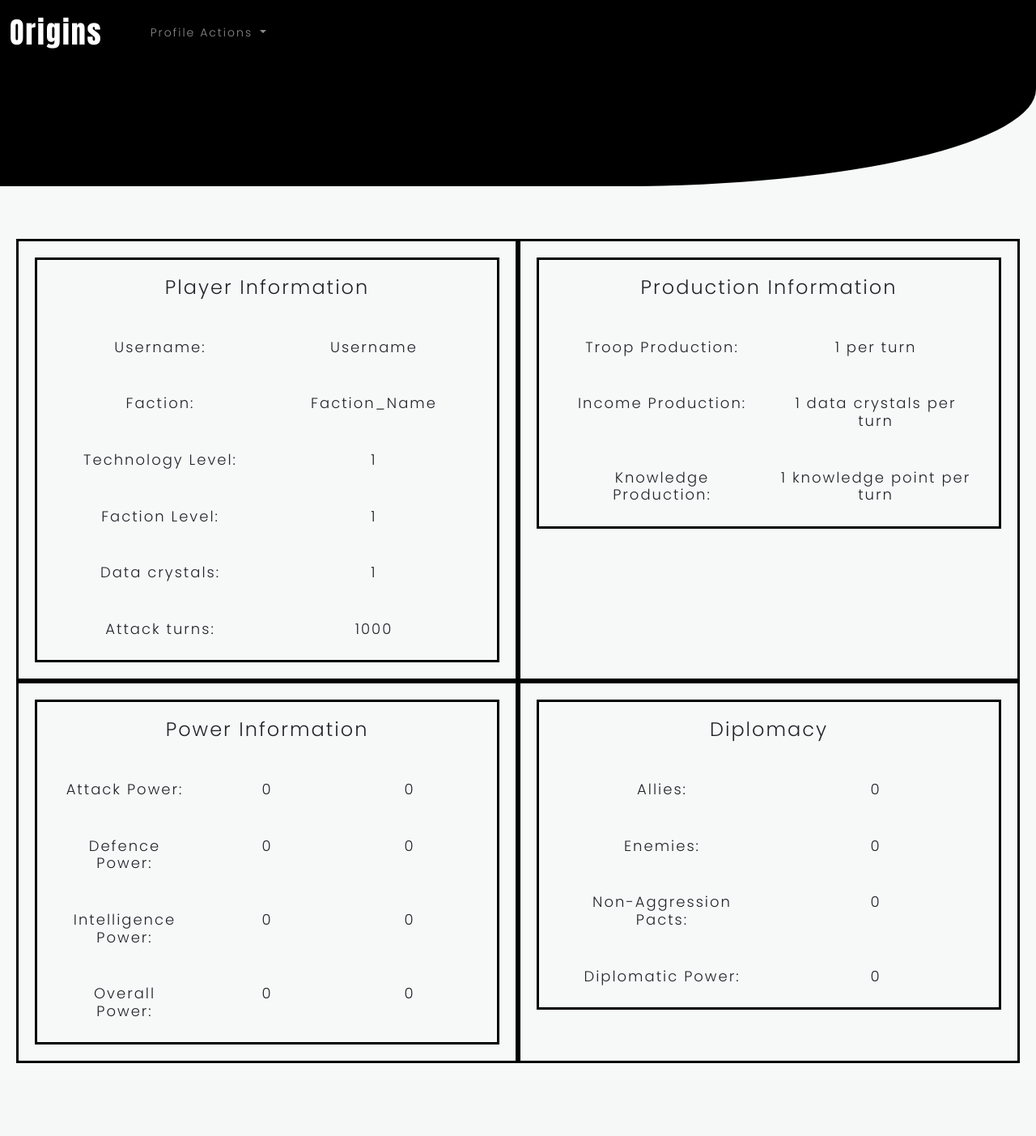
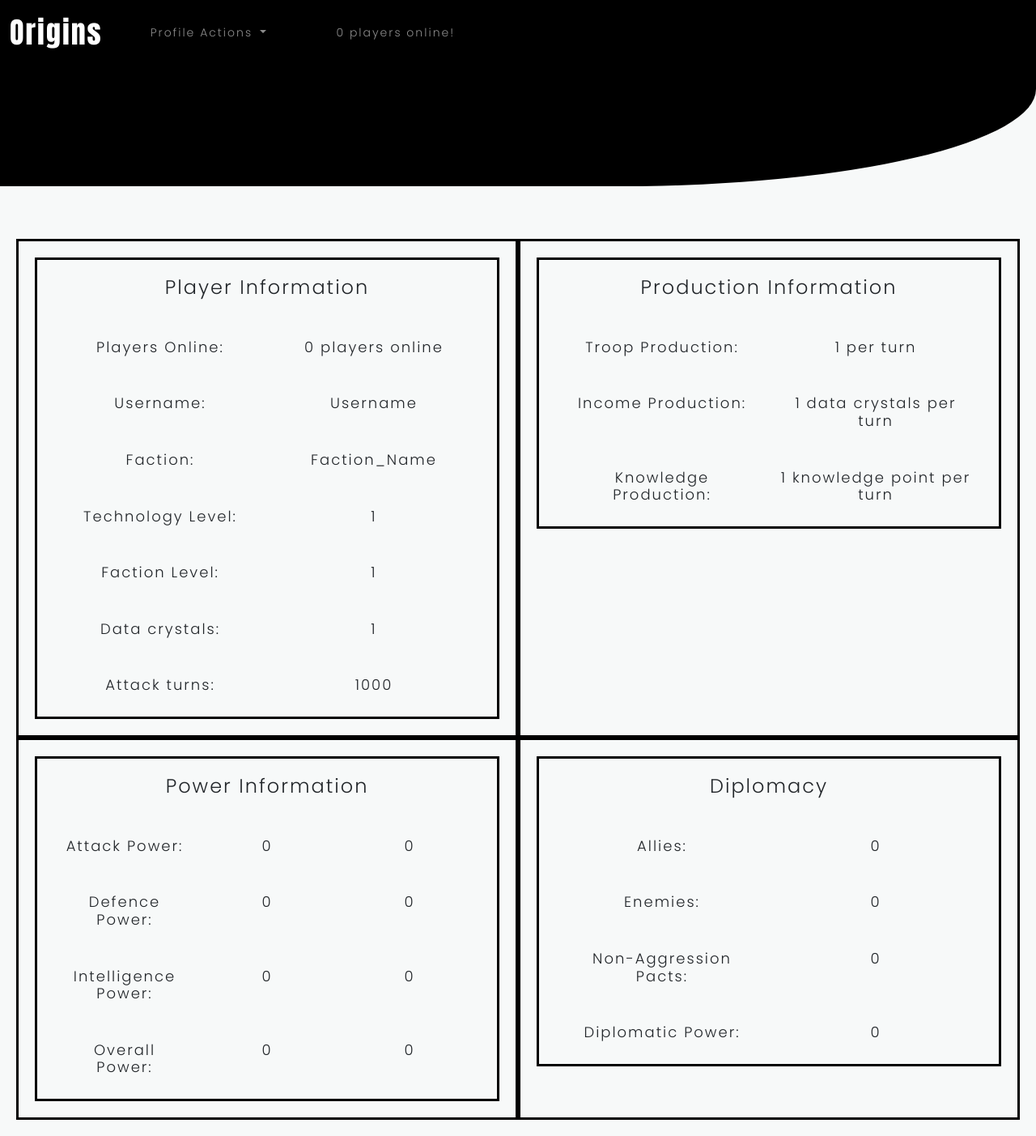
Before and after one commit to Dan-Matthews-23/origin, a Django app: page /home/ in a window 1280 px wide. Shown: the whole page at 81% size. Before the commit the page ends 1313 px from the top, so only its background shows below. Run offline with Django 5.2, Linux system fonts and the light colour scheme; some libraries are stand-ins or nearby versions.

Commit message:
UPDATED overview, nav bar to include active players count

```diff
--- a/home/templates/home/overview.html
+++ b/home/templates/home/overview.html
@@ -15,6 +15,18 @@
                         <h1 class="title-table-header">Player Information</h1>
                     </div>
                 </div>
+
+                <div class="row lg-padding">
+                    <div class="col">
+                        <h3 class="title-table-header">Players Online:</h3>
+                    </div>
+                    <div class="col">
+                        <h3 class="standard-table-text">
+                            {{ active_user_count }} players online
+                        </h3>
+                    </div>
+                </div>
+
                 <div class="row lg-padding">
                     <div class="col">
                         <h3 class="title-table-header">Username:</h3>
--- a/home/views.py
+++ b/home/views.py
@@ -1,5 +1,7 @@
 
 from django.shortcuts import render
+from django.utils import timezone
+from django.contrib.auth.models import User
 
 # Create your views here.
 
@@ -7,4 +9,7 @@ def index(request):
     return render(request, 'home/index.html')
 
 def overview(request):
-    return render(request, 'home/overview.html')
+    threshold = timezone.now() - timezone.timedelta(minutes=30)
+    active_user_count = User.objects.filter(last_login__gte=threshold).count()
+    context = {'active_user_count': active_user_count}
+    return render(request, 'home/overview.html', context)
--- a/templates/includes/nav-bar.html
+++ b/templates/includes/nav-bar.html
@@ -125,6 +125,9 @@
                         <a class="dropdown-item" href="#">Terms of Service</a>
                     </div>
                 </li>
+                <li class="nav-item">
+                    <a class="nav-link" href="#">{{ active_user_count }} players online!</a>
+                </li>
             </ul>
         </div>
     </nav>
```
